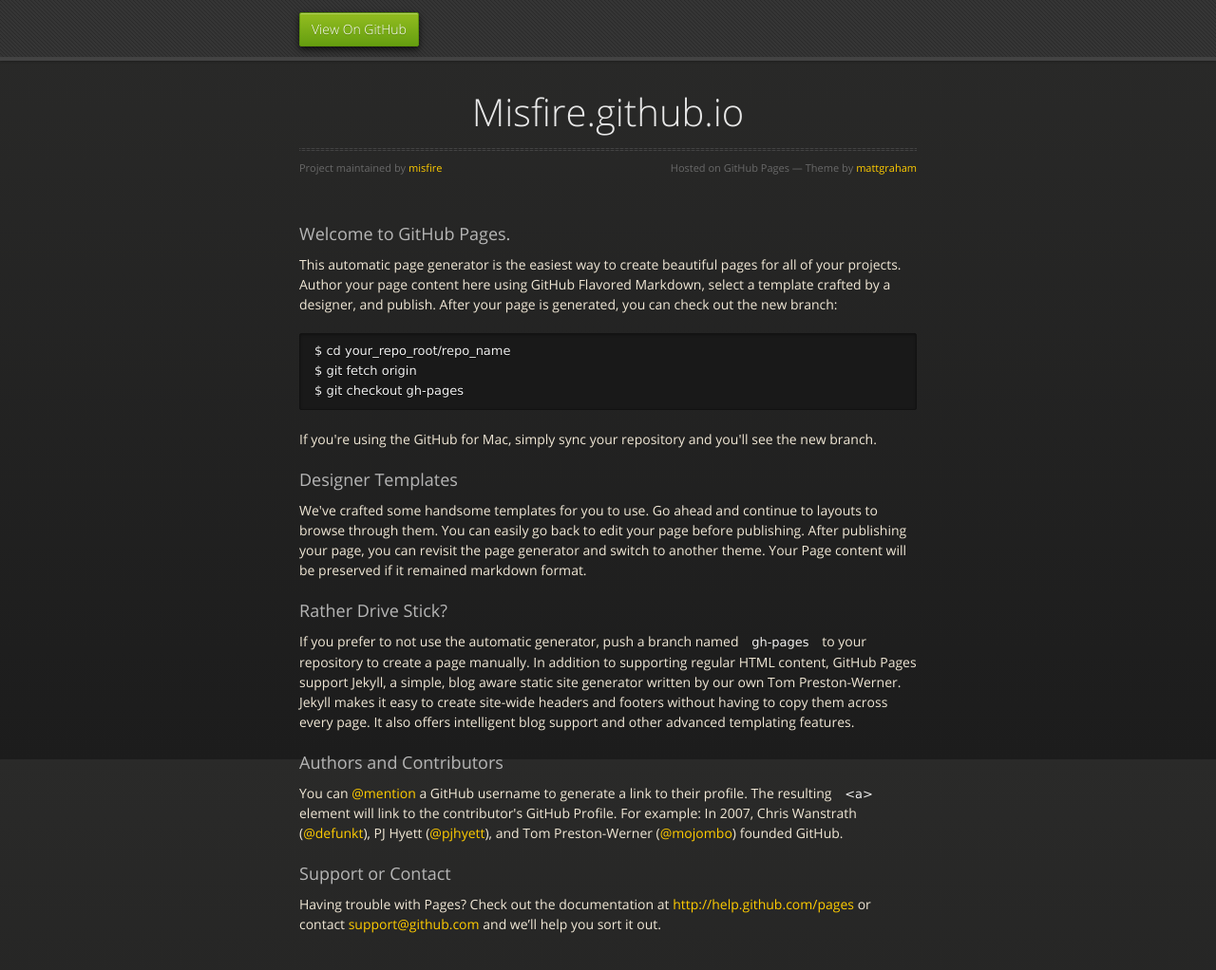
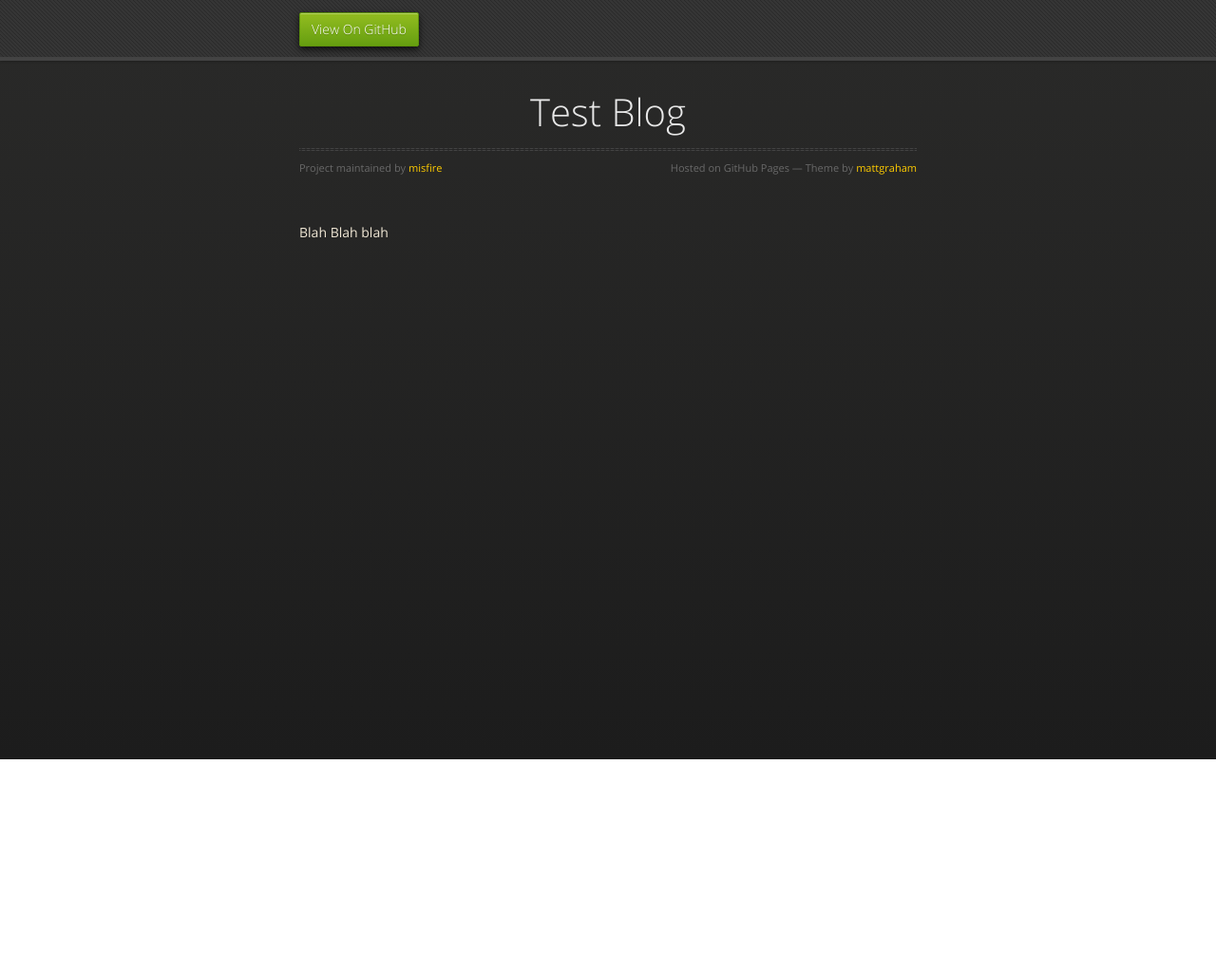
Before and after one commit to misfire/misfire.github.io, a plain HTML site: page index.html in a window 1280 px wide. Shown: the whole page at 95% size. After the commit the page ends 800 px from the top, so only its background shows below. Drawn offline with nearby package versions, Linux system fonts and the light colour scheme.

Commit message:
Replace master branch with page content via GitHub

```diff
--- a/index.html
+++ b/index.html
@@ -3,7 +3,7 @@
   <head>
     <meta charset="utf-8">
     <meta http-equiv="X-UA-Compatible" content="chrome=1">
-    <title>Misfire.github.io by misfire</title>
+    <title>Test Blog by misfire</title>
     <link rel="stylesheet" href="stylesheets/styles.css">
     <link rel="stylesheet" href="stylesheets/pygment_trac.css">
     <script src="https://ajax.googleapis.com/ajax/libs/jquery/1.7.1/jquery.min.js"></script>
@@ -28,44 +28,14 @@
 
       <section>
         <div id="title">
-          <h1>Misfire.github.io</h1>
+          <h1>Test Blog</h1>
           <p></p>
           <hr>
           <span class="credits left">Project maintained by <a href="https://github.com/misfire">misfire</a></span>
           <span class="credits right">Hosted on GitHub Pages &mdash; Theme by <a href="https://twitter.com/michigangraham">mattgraham</a></span>
         </div>
 
-        <h3>
-<a name="welcome-to-github-pages" class="anchor" href="#welcome-to-github-pages"><span class="octicon octicon-link"></span></a>Welcome to GitHub Pages.</h3>
-
-<p>This automatic page generator is the easiest way to create beautiful pages for all of your projects. Author your page content here using GitHub Flavored Markdown, select a template crafted by a designer, and publish. After your page is generated, you can check out the new branch:</p>
-
-<pre><code>$ cd your_repo_root/repo_name
-$ git fetch origin
-$ git checkout gh-pages
-</code></pre>
-
-<p>If you're using the GitHub for Mac, simply sync your repository and you'll see the new branch.</p>
-
-<h3>
-<a name="designer-templates" class="anchor" href="#designer-templates"><span class="octicon octicon-link"></span></a>Designer Templates</h3>
-
-<p>We've crafted some handsome templates for you to use. Go ahead and continue to layouts to browse through them. You can easily go back to edit your page before publishing. After publishing your page, you can revisit the page generator and switch to another theme. Your Page content will be preserved if it remained markdown format.</p>
-
-<h3>
-<a name="rather-drive-stick" class="anchor" href="#rather-drive-stick"><span class="octicon octicon-link"></span></a>Rather Drive Stick?</h3>
-
-<p>If you prefer to not use the automatic generator, push a branch named <code>gh-pages</code> to your repository to create a page manually. In addition to supporting regular HTML content, GitHub Pages support Jekyll, a simple, blog aware static site generator written by our own Tom Preston-Werner. Jekyll makes it easy to create site-wide headers and footers without having to copy them across every page. It also offers intelligent blog support and other advanced templating features.</p>
-
-<h3>
-<a name="authors-and-contributors" class="anchor" href="#authors-and-contributors"><span class="octicon octicon-link"></span></a>Authors and Contributors</h3>
-
-<p>You can <a href="https://github.com/blog/821" class="user-mention">@mention</a> a GitHub username to generate a link to their profile. The resulting <code>&lt;a&gt;</code> element will link to the contributor's GitHub Profile. For example: In 2007, Chris Wanstrath (<a href="https://github.com/defunkt" class="user-mention">@defunkt</a>), PJ Hyett (<a href="https://github.com/pjhyett" class="user-mention">@pjhyett</a>), and Tom Preston-Werner (<a href="https://github.com/mojombo" class="user-mention">@mojombo</a>) founded GitHub.</p>
-
-<h3>
-<a name="support-or-contact" class="anchor" href="#support-or-contact"><span class="octicon octicon-link"></span></a>Support or Contact</h3>
-
-<p>Having trouble with Pages? Check out the documentation at <a href="http://help.github.com/pages">http://help.github.com/pages</a> or contact <a href="mailto:support@github.com">support@github.com</a> and we’ll help you sort it out.</p>
+        <p>Blah Blah blah</p>
       </section>
 
     </div>
```
Also changed, not shown: params.json (+1 -1 lines).
